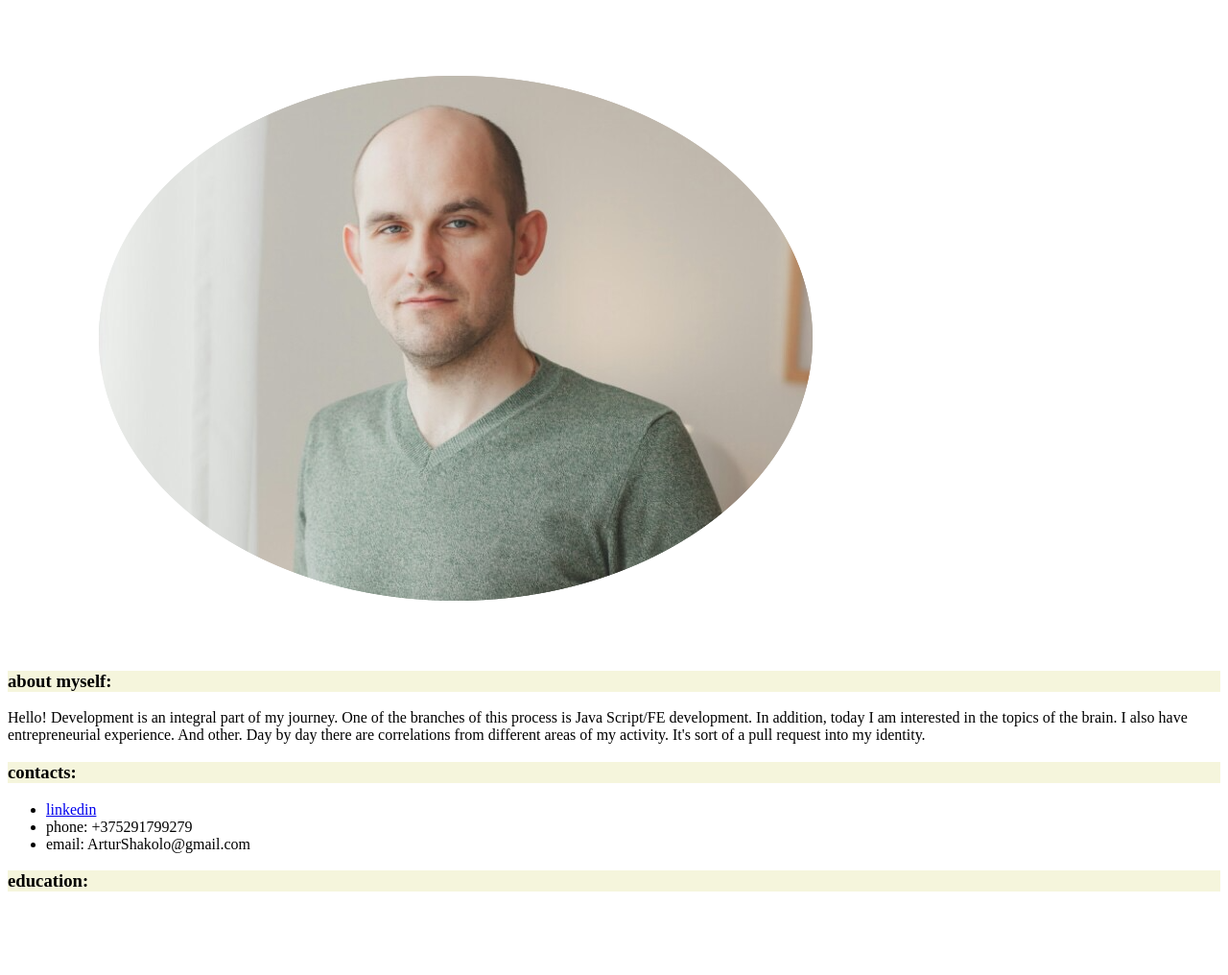
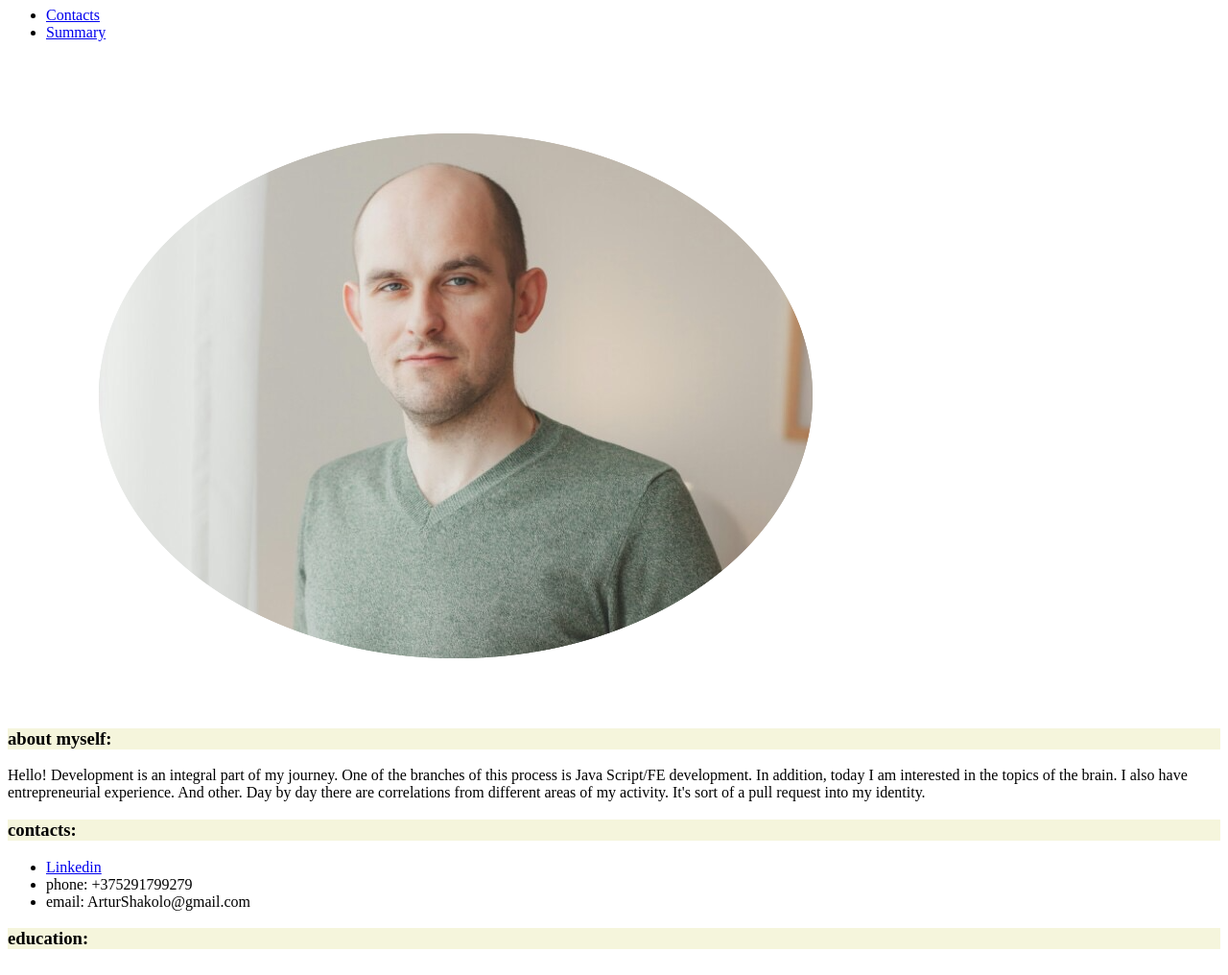
Before and after one commit to arturshakolo/rsschool-cv, a plain HTML site: page index.html in a window 1280 px wide. Shown: the part 81-1097 px from the top of the page at 96% size. Before the commit the page ends 1029 px from the top, so only its background shows below. Drawn offline with Linux system fonts and the light colour scheme.

Commit message:
feat: update index.html file and style.css file

```diff
--- a/index.html
+++ b/index.html
@@ -11,6 +11,12 @@
 <body>
     <header>
         <h1>Artur Shakolo</h1>
+        <nav class="nav">
+            <ul class="nav-list">
+              <li class="nav-item"><a href="#main-contactss" class="nav-link">Contacts</a></li>
+              <li class="nav-item"><a href="#main-abotme" class="nav-link">Summary</a></li>
+            </ul>
+        </nav>
     </header>
     <main>
         <img src="IMG_1256.png" alt="my foto">
@@ -23,7 +29,7 @@
         <h3>contacts:</h3>
         <div class="main-contacts">
             <ul>
-                <li><a href="https://www.linkedin.com/in/%D0%B0%D1%80%D1%82%D1%83%D1%80-%D1%88%D0%B0%D0%BA%D0%BE%D0%BB%D0%BE-2098b6259">linkedin</a></li>
+                <li><a href="https://www.linkedin.com/in/%D0%B0%D1%80%D1%82%D1%83%D1%80-%D1%88%D0%B0%D0%BA%D0%BE%D0%BB%D0%BE-2098b6259">Linkedin</a></li>
                 <li>phone: +375291799279</li>
                 <li>email: ArturShakolo@gmail.com</li>
             </ul>
--- a/style.css
+++ b/style.css
@@ -5,11 +5,16 @@ img {
     padding: 50px;
     margin: 20px 500px 10px 50px;
     background-color: rgb(255, 255, 255)
-    }
+}
 h1 {
     position: relative;
     background-color: bisque;
-    }
+}
 h3 {
     background-color: beige;
 }
+body {
+    display: flex;
+    flex-direction: column;
+    justify-content: space-between;
+}
```
